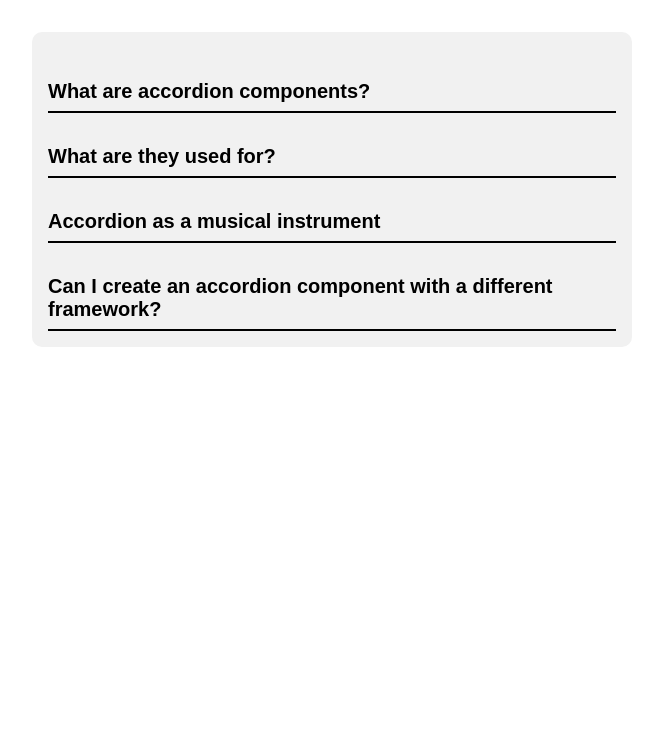
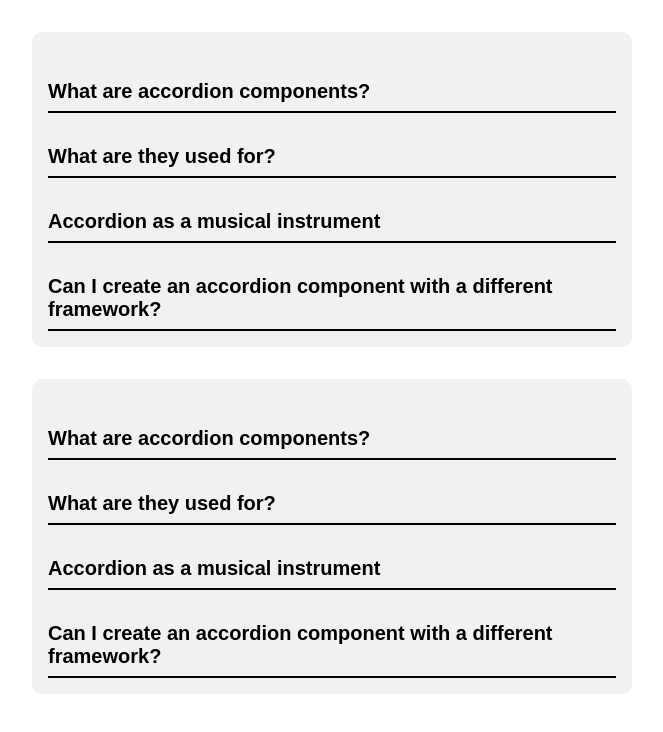
Before and after one commit to ayezabashir/ReactJs-Mini-Projects, a React (Vite) app: page / in a window 1280 px wide. Shown: the top 732 px of the page, without its empty margins (308-971 px from the left). Built offline with nearby package versions, Linux system fonts and the light colour scheme.

Commit message:
multiaccordion

```diff
--- a/src/App.jsx
+++ b/src/App.jsx
@@ -1,11 +1,13 @@
 import './App.css'
 import Accordion from './components/Accordion/Accordion'
+import AccordionMulti from './components/AccordionMulti/AccordionMulti'
 
 function App() {
 
   return (
     <>
       <Accordion />
+      <AccordionMulti />
     </>
   )
 }
--- /dev/null
+++ b/src/components/AccordionMulti/AccordionMulti.jsx
@@ -0,0 +1,33 @@
+import './../Accordion/accordion.css';
+import data from '../Accordion/data';
+import { useState } from 'react';
+
+const AccordionMulti = () => {
+    const [multiple, setMultiple] = useState([]);
+
+    const handleAccordion = (id) => {
+        let copyMultiple = [...multiple];
+        const index = copyMultiple.indexOf(id);
+        if (index === -1) {
+            // If the item is not in the array, add it
+            copyMultiple.push(id);
+        } else {
+            // If the item is already in the array, remove it
+            copyMultiple.splice(index, 1);
+        }
+        setMultiple(copyMultiple);
+    };
+
+    return (
+        <div className='accordion'>
+            {data.map((item) => (
+                <div className="item" key={item.id}>
+                    <h2 onClick={() => handleAccordion(item.id)}>{item.question}</h2>
+                    {multiple.includes(item.id) && <p>{item.answer}</p>}
+                </div>
+            ))}
+        </div>
+    );
+};
+
+export default AccordionMulti;
```
